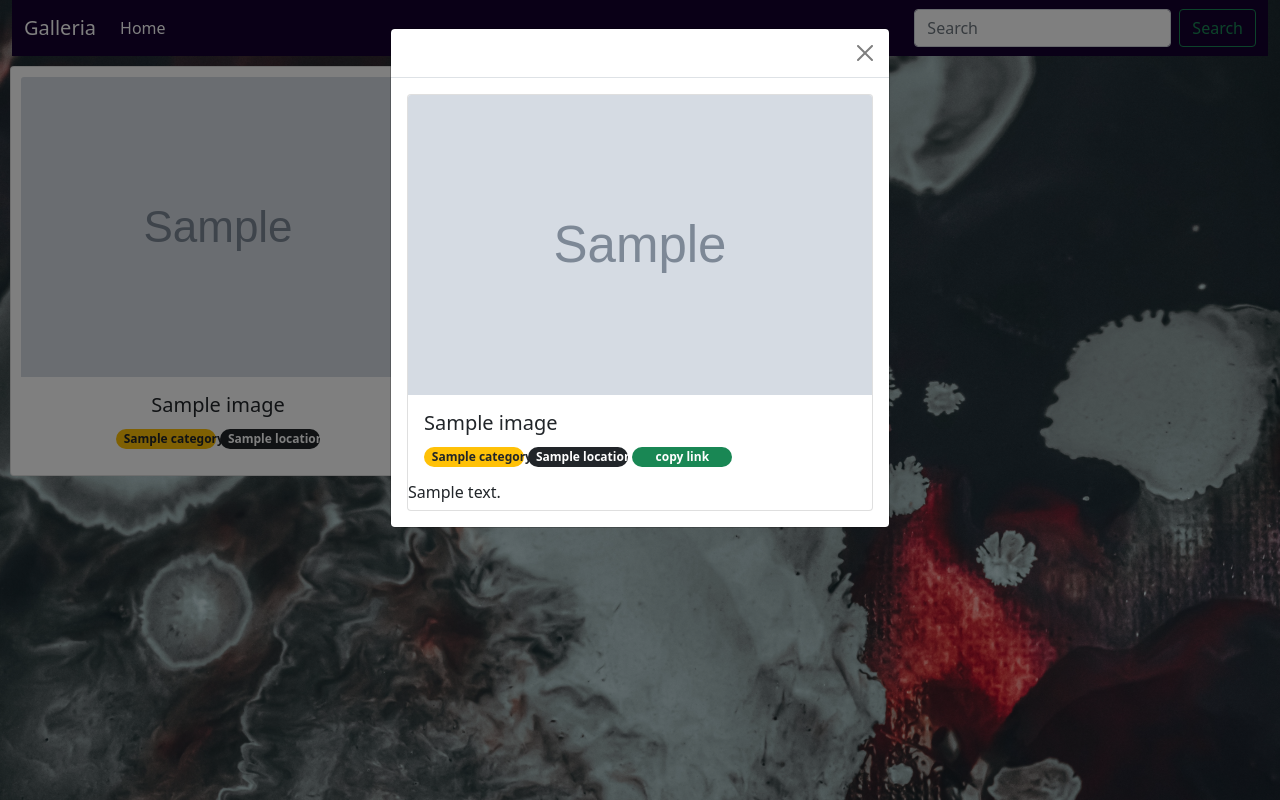
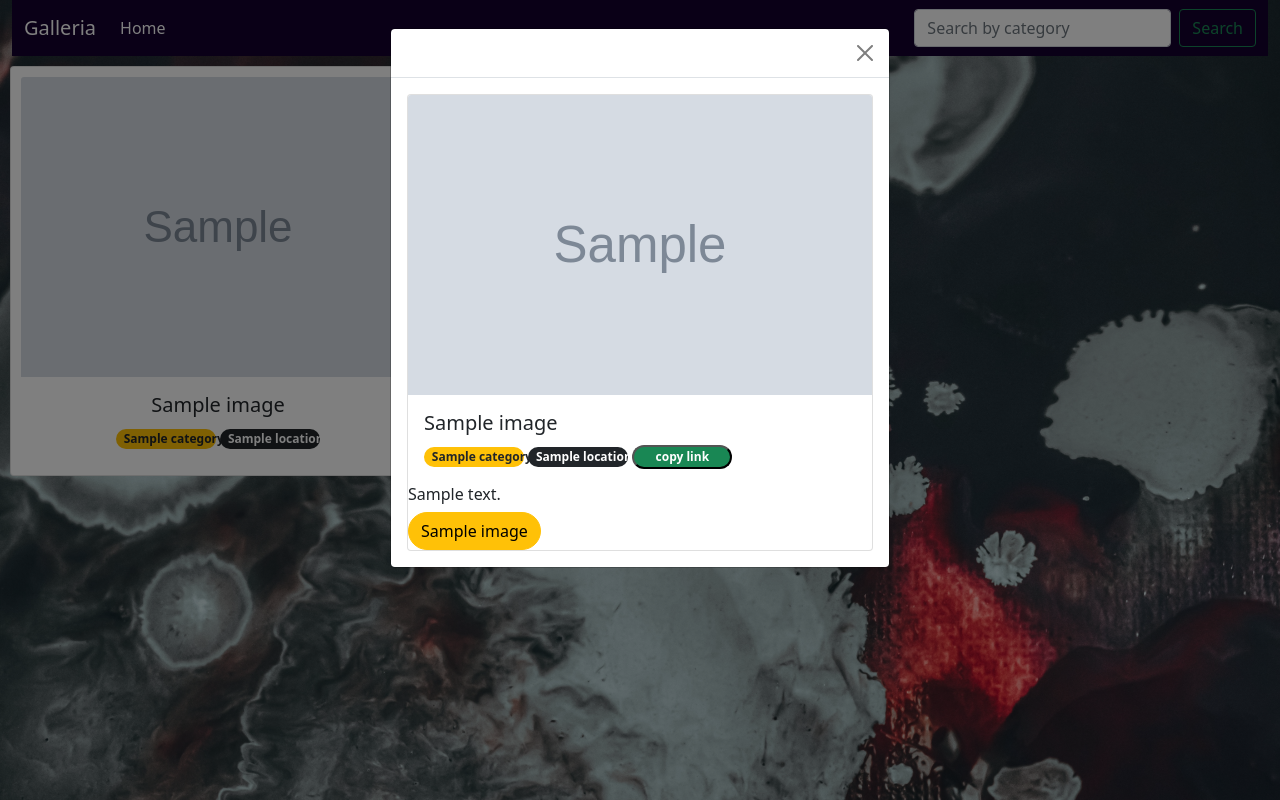
Before and after one commit to bensammwaniki/Gallery, a Django app: page / in a window 1280 px wide, after a click that opens the changed part. Run offline with Django 3.2, Linux system fonts and the light colour scheme; tables that the repository leaves empty hold one stand-in row (values such as "Sample post"); grey boxes marked "Sample" are stand-in pictures; some libraries are stand-ins or nearby versions.

Commit message:
add new search  panel

```diff
--- a/galleryapp/templates/base.html
+++ b/galleryapp/templates/base.html
@@ -27,7 +27,7 @@
 
             </ul>
             <form class="d-flex" action="{% url 'search' %}">
-              <input class="form-control me-2" type="search" name="search"  placeholder="Search" aria-label="Search">
+              <input class="form-control me-2" type="search" name="search" placeholder="Search by category" aria-label="Search">
               <button class="btn btn-outline-success" type="submit">Search</button>
             </form>
           </div>
@@ -42,4 +42,5 @@
 </body>
 <script src="https://cdn.jsdelivr.net/npm/@popperjs/core@2.9.2/dist/umd/popper.min.js" integrity="sha384-IQsoLXl5PILFhosVNubq5LC7Qb9DXgDA9i+tQ8Zj3iwWAwPtgFTxbJ8NT4GN1R8p" crossorigin="anonymous"></script>
 <script src="https://cdn.jsdelivr.net/npm/bootstrap@5.0.2/dist/js/bootstrap.min.js" integrity="sha384-cVKIPhGWiC2Al4u+LWgxfKTRIcfu0JTxR+EQDz/bgldoEyl4H0zUF0QKbrJ0EcQF" crossorigin="anonymous"></script>
+<script src="https://cdnjs.cloudflare.com/ajax/libs/jquery/3.3.1/jquery.min.js"></script>
 </html>
--- a/galleryapp/templates/index.html
+++ b/galleryapp/templates/index.html
@@ -30,16 +30,20 @@
 
           <div class="card" >
             {% if img.image %}
-              <img src="{{ img.image.url }}" class="card-img-top" alt="">
+             <input type="hidden" value="{{ img.image.url }}" id="Link" class="form-control">
+              <img src="{{ img.image.url }}" class="card-img-top" alt="" onclick="share()">
               {% endif %}
               <div class="card-body">
                 <h5 class="card-title">{{ img.name }}</h5>
                 <span class="badge rounded-pill bg-warning text-dark" style="width: 100px;">{{ img.category }}</span>
                 <span class="badge rounded-pill bg-dark" style="width: 100px;">{{ img.location }}</span>
-                <span class="badge rounded-pill bg-success" style="width: 100px;">copy link</span>
+                <button class="badge rounded-pill bg-success" style="width: 100px;" onclick="share()">copy link</button>
               </div>
               <div>
                 <h6>{{ img.description }}</h6>
+              </div>
+              <div>
+                <button class="btn btn-warning" type="button" style="border-radius: 40px;">{{ img.name }}</button>
               </div>
           </div>
 
@@ -49,4 +53,11 @@
     </div>
     {% endfor %}
   <!-- end modal  -->
+<script>
+    function share() {
+      var copyText = document.getElementById('Link')
+      copyText.select();
+      document.execCommand('copy link ')
+    }
+</script>
   {% endblock %}
--- a/galleryapp/views.py
+++ b/galleryapp/views.py
@@ -18,7 +18,7 @@ def image(request, image_id):
 
 def search(request):
     if 'search' in request.GET and request.GET["search"]:
-        # serch by lowercase
+        # search by lowercase
         searched_term = request.GET.get("search").lower()
         searched_images = Image.filter_by_category(searched_term)
         message = f"{searched_term}"
```
Also changed, not shown: galleryapp/templates/result.html (+19 -3 lines).
